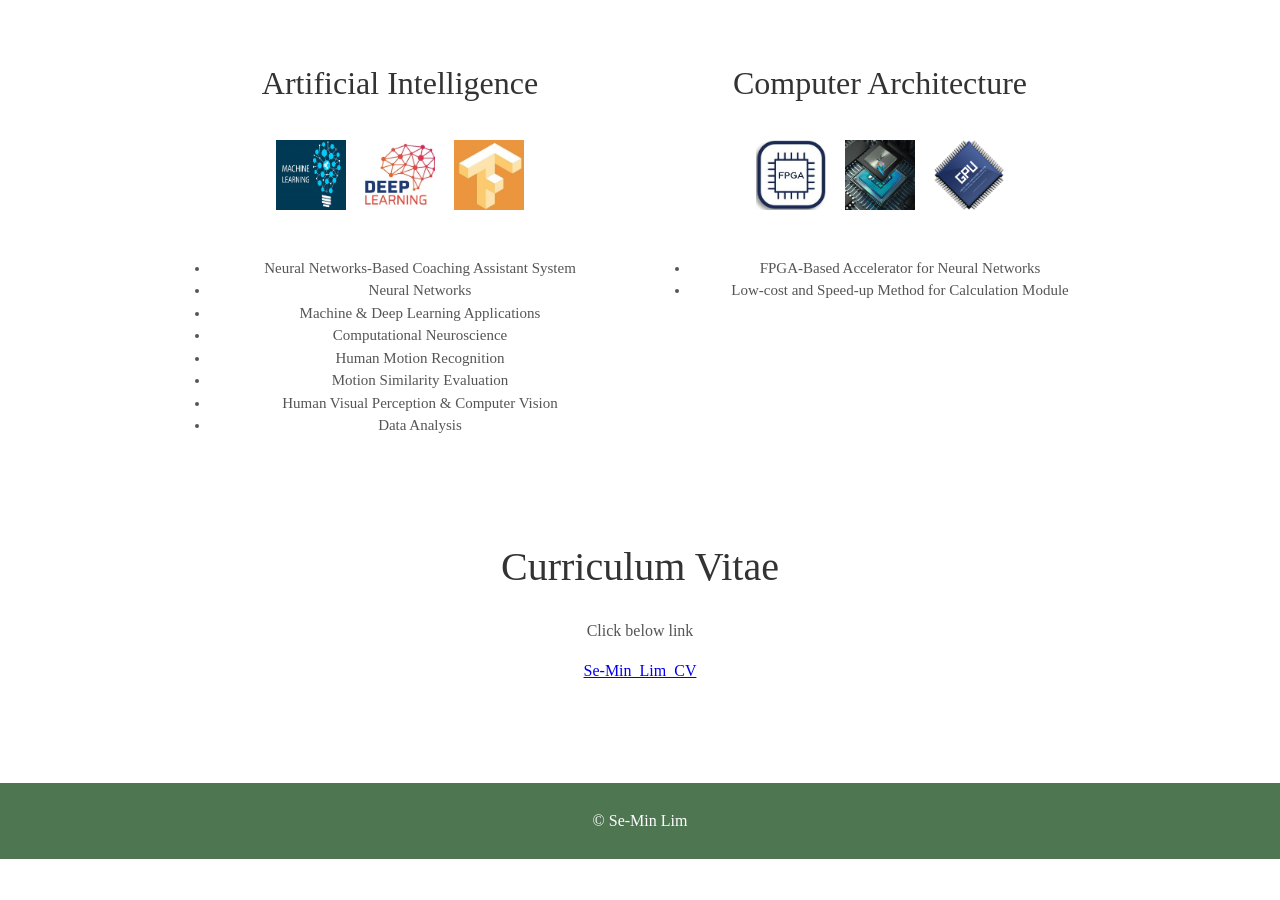
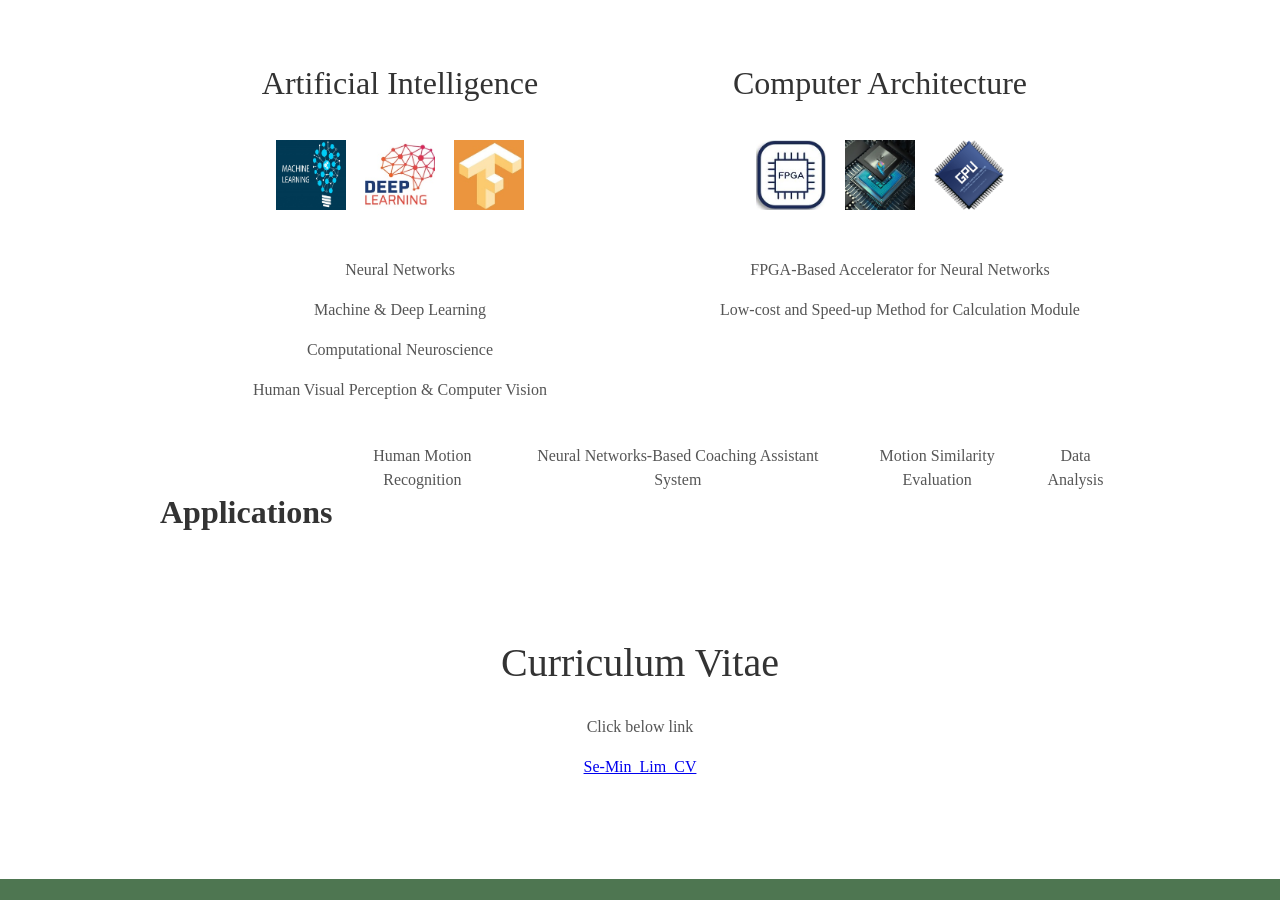
Before and after one commit to SeMinLim/SeMinLim.github.io, a Jekyll site: the page built from index.html, in a window 1280 px wide and 900 px high, scrolled down 1068 px. Built offline with Jekyll 4.4.1, drawn with Linux system fonts in a browser that asks for light colours; some web fonts are replaced; before the commit the page ends 1927 px from its top, so only the background shows below that; some of the changed lines change nothing that is shown.

Commit message:
Update about.html

```diff
--- a/_includes/about.html
+++ b/_includes/about.html
@@ -7,16 +7,10 @@
       <img width="70" height="70" src="/assets/MachineLearning.png"/>
       <img width="70" height="70" src="/assets/DeepLearning.jpg"/>
       <img width="70" height="70" src="/assets/Tensorflow.jpeg"/>
-    <ul style="font-size:15px;">
-      <li>Neural Networks-Based Coaching Assistant System</li>
-      <li>Neural Networks</li>
-      <li>Machine & Deep Learning Applications</li>
-      <li>Computational Neuroscience</li>
-      <li>Human Motion Recognition</li>
-      <li>Motion Similarity Evaluation</li>
-      <li>Human Visual Perception & Computer Vision</li>
-      <li>Data Analysis</li>
-    </ul>
+    <p>Neural Networks</p>
+    <p>Machine & Deep Learning</p>
+    <p>Computational Neuroscience</p>
+    <p>Human Visual Perception & Computer Vision</p>
   </div>
   <div class="tech">
     <h2>Computer Architecture</h2>
@@ -24,8 +18,15 @@
       <img width="70" height="70" src="/assets/SoC.jpg"/>
       <img width="70" height="70" src="/assets/GPU.png"/>
     <ul style="font-size:15px;">
-      <li>FPGA-Based Accelerator for Neural Networks</li>
-      <li>Low-cost and Speed-up Method for Calculation Module</li>
+      <p>FPGA-Based Accelerator for Neural Networks</p>
+      <p>Low-cost and Speed-up Method for Calculation Module</p>
     </ul>
   </div>
 </div>
+<div class="user">
+  <h2>Applications</h2>
+  <p>Human Motion Recognition</p>
+  <p>Neural Networks-Based Coaching Assistant System</p>
+  <p>Motion Similarity Evaluation</p>
+  <p>Data Analysis</p>
+</div>
```
